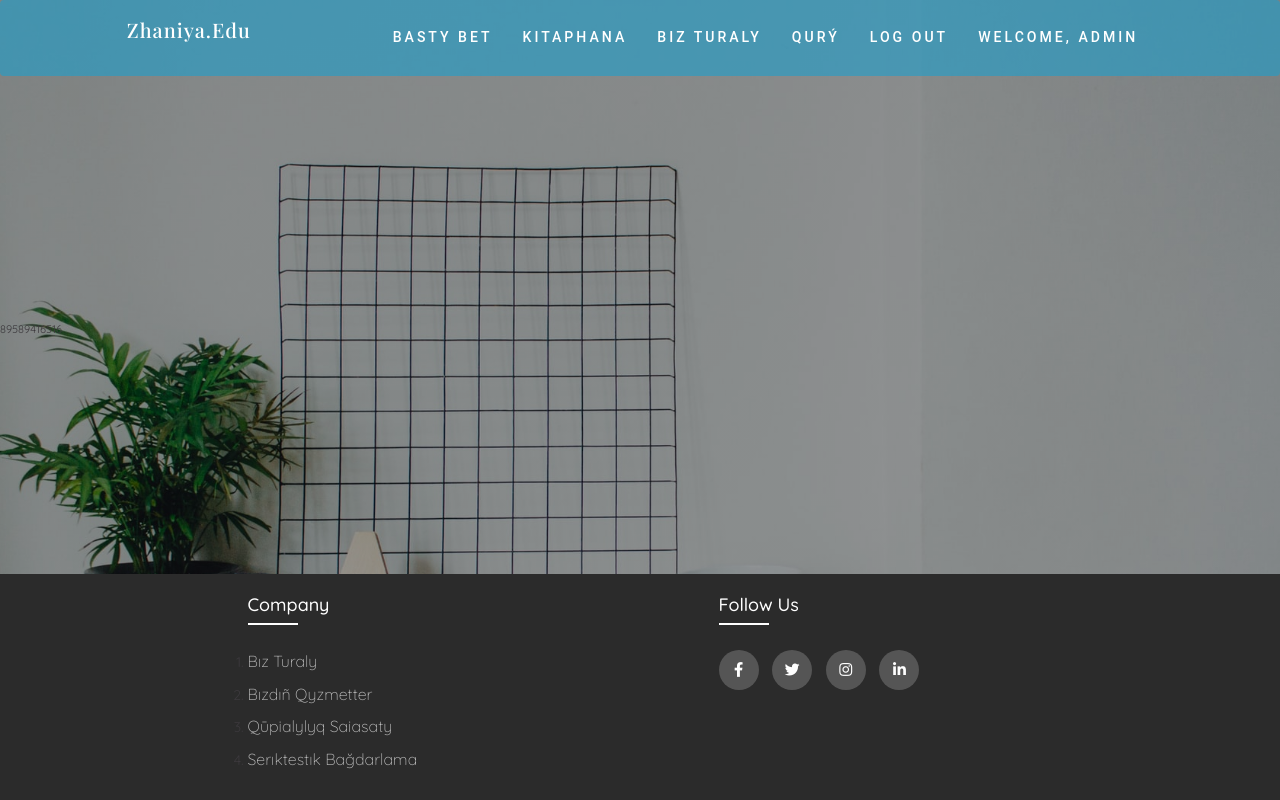
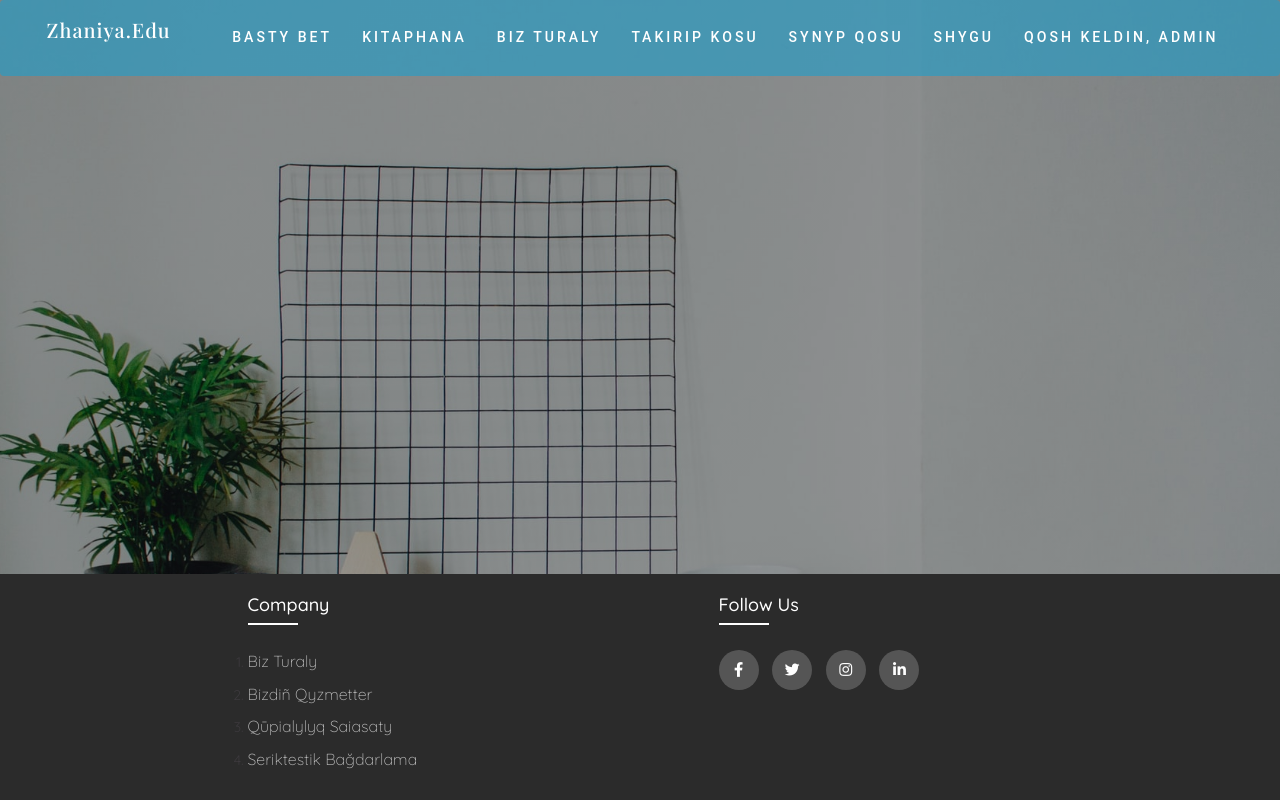
Before and after one commit to sdu-be-22/Zhaniya.Education, a Django app: page /lib in a window 1280 px wide. Run offline with Django 4.2, Linux system fonts and the light colour scheme; a user stored in the database is signed in; parts of the project's set-up code (start-up, migrations or seed data) failed here and were passed over; some libraries are stand-ins or nearby versions.

Commit message:
prefinal

```diff
--- a/web/main/templates/base.html
+++ b/web/main/templates/base.html
@@ -30,51 +30,55 @@
         <nav class = "navbar ">
           <div class = "container">
 
-            <a href = "{% url 'home' %}" class = "navbar-brand logo">Zhaniya.Edu</a>
+            <a href = "/" class = "navbar-brand logo">Zhaniya.Edu</a>
 
             <div class="menu">
               <div class="top-nav">
-                <a href = "{% url 'home' %}" class = "navbar-brand">Zhaniya.Edu</a>
                 <div class="close">
                   <i class="bx bx-x"></i>
                 </div>
               </div>
                 <ul class="nav">
                   <li class="nav-item">
-                    <a class="nav-link" href="{% url 'home' %}">basty bet</a>
+                    <a class="nav-link" href="/">basty bet</a>
                   </li>
                   <li class="nav-item">
-                    <a class="nav-link" href="{% url 'lib' %}">kıtaphana</a>
+                    <a class="nav-link" href="/lib">kitaphana</a>
                   </li>
                   <li class="nav-item">
-                    <a class="nav-link " href="{% url 'about' %}">bız turaly</a>
+                    <a class="nav-link " href="/about">biz turaly</a>
+                  </li>
+
+                  {% if request.user.is_staff %}
+                  <li class="nav-item">
+                    <a class="nav-link " href="/create">takirip kosu</a>
                   </li>
                   <li class="nav-item">
-                    <a class="nav-link " href="{% url 'create' %}">qurý</a>
+                    <a class="nav-link " href="/clas">synyp qosu</a>
+                  </li>
+                  {% endif %}
+
                     {% if user.is_authenticated %}
+                  <li class="nav-item">
+                    <a class="nav-link " href="/log_out">Shygu</a>
                   </li>
                   <li class="nav-item">
-                    <a class="nav-link " href="{% url 'log_out' %}">Log Out</a>
+                    <a class="nav-link" href="#">Qosh keldin, {{user.username}}</a>
+                  </li>
+                    {% else %}
+                    <li class="nav-item">
+                      <a class="nav-link " href="/login">Qiru</a>
                   </li>
                   <li class="nav-item">
-                    <a class="nav-link" href="#">Welcome, {{user.username}}</a>
-                    {% else %}
-                    <a class="nav-link " href="/login">Log In</a>
-                  </li>
-                  <li class="nav-item">
-                      <a class="nav-link " href="{% url 'register' %}">tırkelu</a>
+                      <a class="nav-link " href="/register">Tirkelu</a>
                   </li>
                     {% endif %}
-                  </li>
+
+
                 </ul>
-            </div>
-
-            <div class="hamburger">
-              <i class="bx bx-menu"></i>
             </div>
           </div>
         </nav>
-   <!-- </header>  -->
       <!-- end of header -->
 
 {% block content %}
@@ -89,10 +93,10 @@
       <div class="footer-col">
         <h4>company</h4>
         <ol>
-          <li><a href="#">bız turaly</a></li>
-          <li><a href="#">bızdıñ qyzmetter</a></li>
+          <li><a href="#">biz turaly</a></li>
+          <li><a href="#">bizdiñ qyzmetter</a></li>
           <li><a href="#">qūpialylyq saiasaty</a></li>
-          <li><a href="#">serıktestık bağdarlama</a></li>
+          <li><a href="#">seriktestik bağdarlama</a></li>
         </ol>
       </div>
 
--- a/web/main/templates/clas.html
+++ b/web/main/templates/clas.html
@@ -5,7 +5,7 @@
 {% endblock %}
 
 {% block content %}
-    <h1>Создать таск</h1>
+    <h1>Kai synyp qoskiniz keledi?</h1>
     <form method="post">
         {% csrf_token %}
         {{ form.as_p }}
--- a/web/main/templates/create.html
+++ b/web/main/templates/create.html
@@ -5,7 +5,7 @@
 {% endblock %}
 
 {% block content %}
-    <h1>Создать таск</h1>
+    <h1>Takiripti kosiniz</h1>
     <form method="post" enctype="multipart/form-data">
         {% csrf_token %}
         {{ form.as_p }}
--- a/web/main/templates/lib.html
+++ b/web/main/templates/lib.html
@@ -3,15 +3,6 @@
 
 
 {% block content %}
-{% if tasks %}
-        {% for el in tasks %}
-            <div class="alert alert-warning mt-2">
-                <h3>{{ el.title }}</h3>
-                <p>{{ el.task }}</p>
-                <img src="{{ el.image.url }}" class="img-responsive" style="width: 10%; float: left; margin-right: 10px;" />
-            </div>
-        {% endfor %}
-{% else %}
-        <p>89589416516</p>
-{% endif %}
-{% endblock content %}
+
+
+{% endblock %}
--- a/web/main/views.py
+++ b/web/main/views.py
@@ -1,9 +1,11 @@
 from django.shortcuts import render, redirect
 from .forms import *
 from .models import *
+from .decorators import *
 from django.contrib import messages
 from django.contrib.auth import login, authenticate, logout
 from django.contrib.auth.forms import AuthenticationForm
+from django.contrib.auth.models import Group
 def home(request):
     titles = Classes.objects.order_by('-id')
     return render(request, 'index.html', {'title': 'Главная страница сайта', 'titles': titles})
@@ -14,18 +16,25 @@ def about(request):
 def lib(request):
     return render(request, 'lib.html')
 
+@unauthenticated_user
 def register_request(request):
 	if request.method == "POST":
 		form = NewUserForm(request.POST)
 		if form.is_valid():
 			user = form.save()
+			group = Group.objects.get(name = 'users')
+			user.groups.add(group)
 			login(request, user)
 			messages.success(request, "Registration successful." )
 			return redirect("home")
+
 		messages.error(request, "Unsuccessful registration. Invalid information.")
 	form = NewUserForm()
+
 	return render (request=request, template_name="account/register.html", context={"register_form":form})
 
+
+@unauthenticated_user
 def login_request(request):
 	if request.method == "POST":
 		form = AuthenticationForm(request, data=request.POST)
@@ -46,8 +55,10 @@ def login_request(request):
 
 def log_out(request):
 	logout(request)
-	return render(request, 'account/login.html')
+	return redirect('home')
 
+
+@allowed_users(allowed_roles=["admin"])
 def create(request):
     error = ''
     if request.method == 'POST':
@@ -103,6 +114,7 @@ def tasks(request):
 def videoles(request):
     return render(request, 'videoles.html')
 
+@allowed_users(allowed_roles=["admin"])
 def clas(request):
     error = ''
     if request.method == 'POST':
@@ -113,8 +125,9 @@ def clas(request):
             return redirect('home')
     else:
             form = ClassesForm()
-    return render(request, 'create.html', {'form': form})
+    return render(request, 'clas.html', {'form': form})
 
+@allowed_users(allowed_roles=["admin"])
 def addtask(request):
     if request.user.is_staff:
         form=addQuestionform()
--- a/web/web/settings.py
+++ b/web/web/settings.py
@@ -138,3 +138,6 @@ DEFAULT_AUTO_FIELD = 'django.db.models.BigAutoField'
 
 MEDIA_ROOT = os.path.join(BASE_DIR, 'main/media')
 MEDIA_URL = '/media/'
+
+LOGIN_URL = 'login'
+LOGOUT_URL = 'logout'
--- a/web/web/urls.py
+++ b/web/web/urls.py
@@ -23,6 +23,7 @@ urlpatterns = [
     path('', include('main.urls')),
     path('', include('django.contrib.auth.urls')),
 
+
 ]
 
 if settings.DEBUG:
```
Also changed, not shown: web/main/decorators.py (added, +27 -0 lines), web/main/forms.py (+4 -4 lines), web/main/models.py (+7 -4 lines), web/main/templates/themes.html (+0 -26 lines), web/main/templates/videoles.html (+8 -0 lines), web/db.sqlite3, web/main/migrations/0011_alter_quesmodel_options_alter_task_options.py (added), web/main/static/css/style.css (line endings or trailing spaces).
